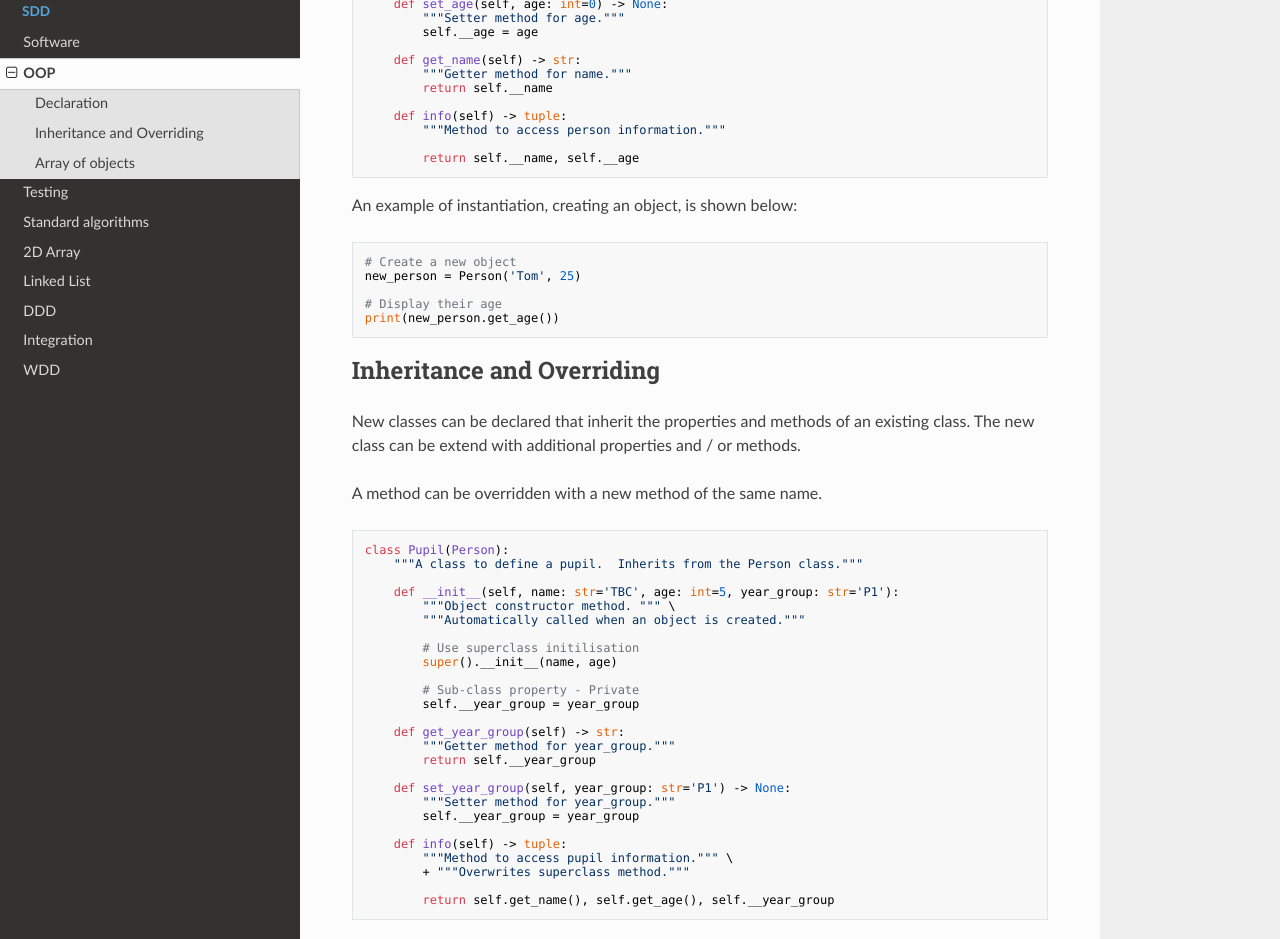
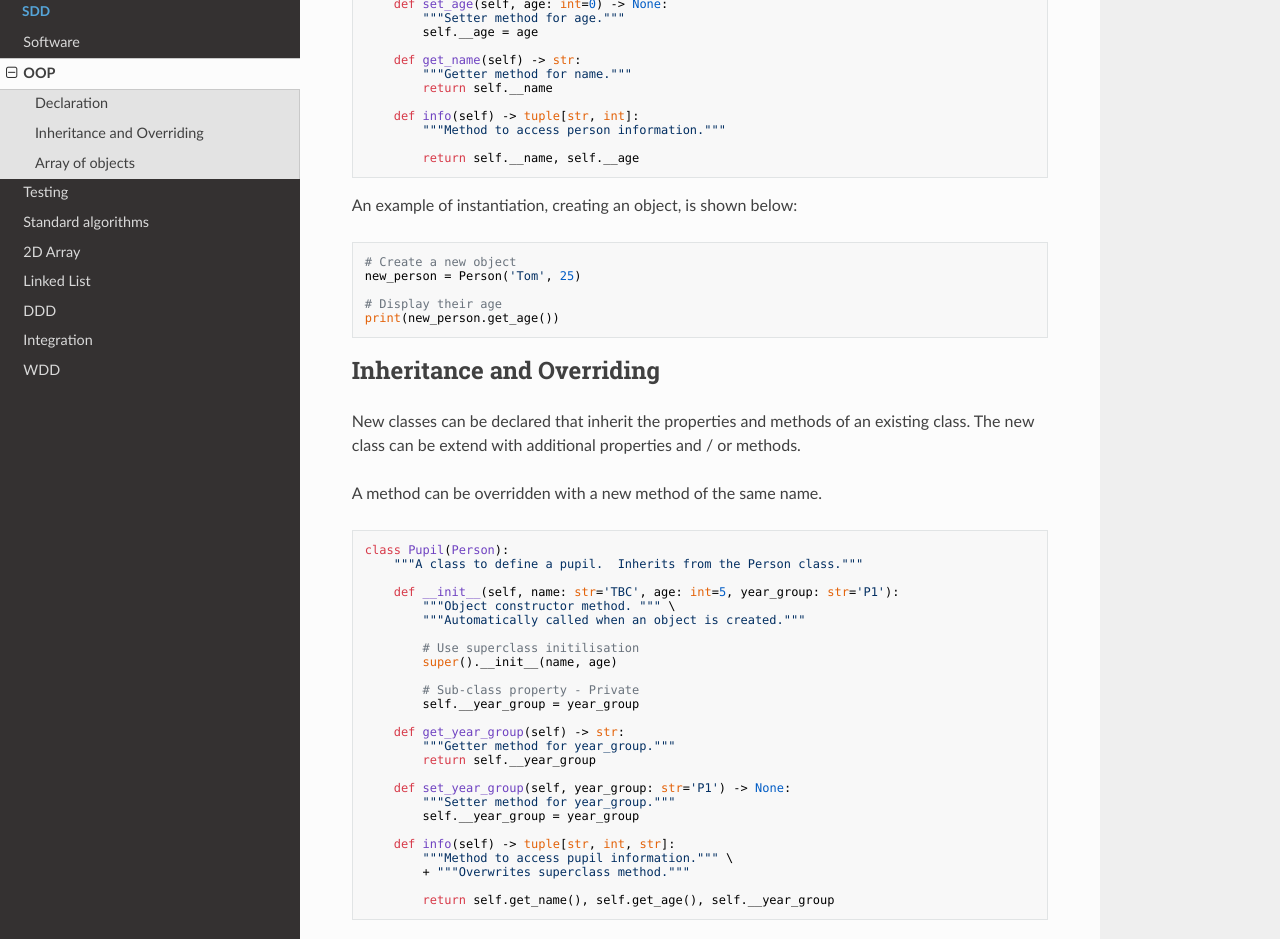
Before and after one commit to MrFriendCS/AH-CS, an MkDocs documentation site: the page built from docs/sdd/AH-CS-SDD-OOP.md, in a window 1280 px wide and 1400 px high, scrolled down 800 px. Shown: the part 151-1090 px from the top of the window. Built offline with MkDocs 1.6.1, drawn with Linux system fonts in a browser that asks for light colours; nearby versions of some CDN libraries.

Commit message:
Update AH-CS-SDD-OOP.md

```diff
--- a/docs/sdd/AH-CS-SDD-OOP.md
+++ b/docs/sdd/AH-CS-SDD-OOP.md
@@ -48,7 +48,7 @@ class Person:
         """Getter method for name."""
         return self.__name
 
-    def info(self) -> tuple:
+    def info(self) -> tuple[str, int]:
         """Method to access person information."""
 
         return self.__name, self.__age
@@ -94,7 +94,7 @@ class Pupil(Person):
         """Setter method for year_group."""
         self.__year_group = year_group
 
-    def info(self) -> tuple:
+    def info(self) -> tuple[str, int, str]:
         """Method to access pupil information.""" \
         + """Overwrites superclass method."""
 
```
